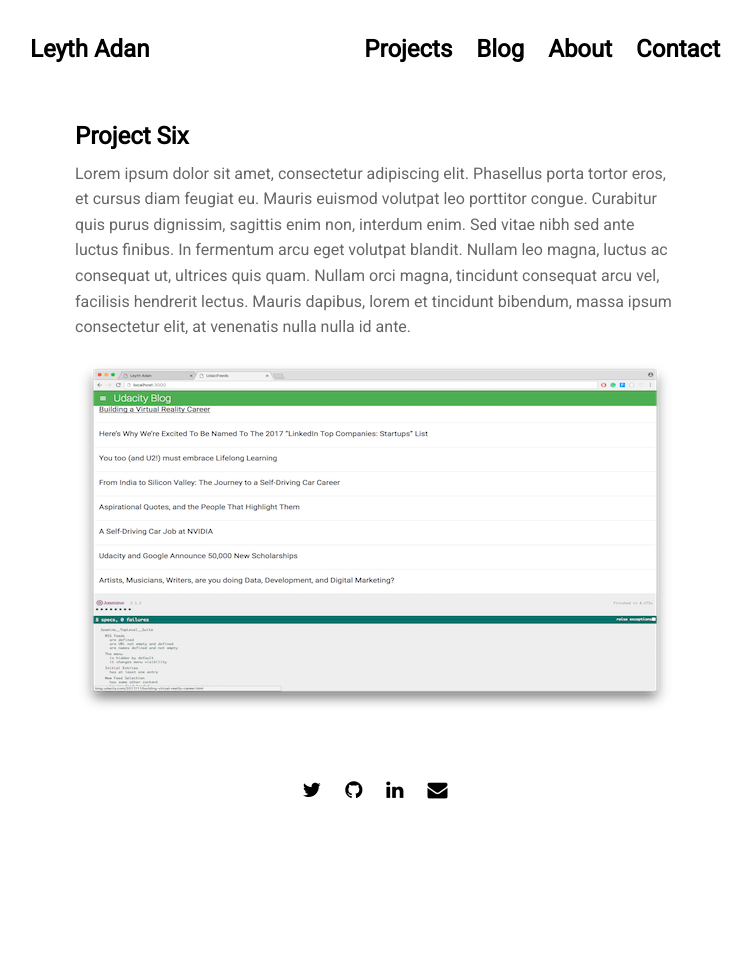
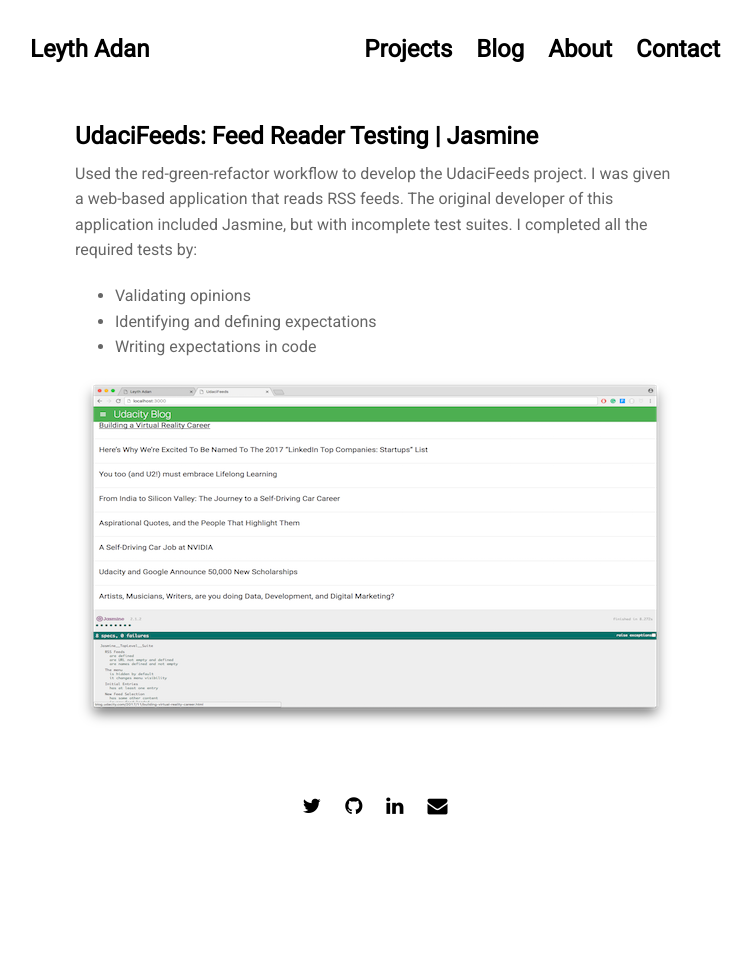
Before and after one commit to wehelie/leyth, a Jekyll site: the page built from projects/proj-6.md, in a window 1280 px wide. Shown: the whole page, without its empty margins (265-1017 px from the left). Built offline with Jekyll 4.4.1, drawn with Linux system fonts in a browser that asks for light colours; nearby versions of some CDN libraries.

Commit message:
Update proj-6.md

```diff
--- a/projects/proj-6.md
+++ b/projects/proj-6.md
@@ -1,8 +1,12 @@
 ---
 layout: post
-title: 'Project Six'
+title: 'UdaciFeeds: Feed Reader Testing | Jasmine'
 ---
 
-Lorem ipsum dolor sit amet, consectetur adipiscing elit. Phasellus porta tortor eros, et cursus diam feugiat eu. Mauris euismod volutpat leo porttitor congue. Curabitur quis purus dignissim, sagittis enim non, interdum enim. Sed vitae nibh sed ante luctus finibus. In fermentum arcu eget volutpat blandit. Nullam leo magna, luctus ac consequat ut, ultrices quis quam. Nullam orci magna, tincidunt consequat arcu vel, facilisis hendrerit lectus. Mauris dapibus, lorem et tincidunt bibendum, massa ipsum consectetur elit, at venenatis nulla nulla id ante.
+Used the red-green-refactor workflow to develop the UdaciFeeds project. I was given a web-based application that reads RSS feeds. The original developer of this application included Jasmine, but with incomplete test suites. I completed all the required tests by:
+
+- Validating opinions
+- Identifying and defining expectations
+- Writing expectations in code
 
 {% include image.html url="http://wehelie.github.io/feed-reader/" image="projects/proj-6/thumb.png" %}
```
